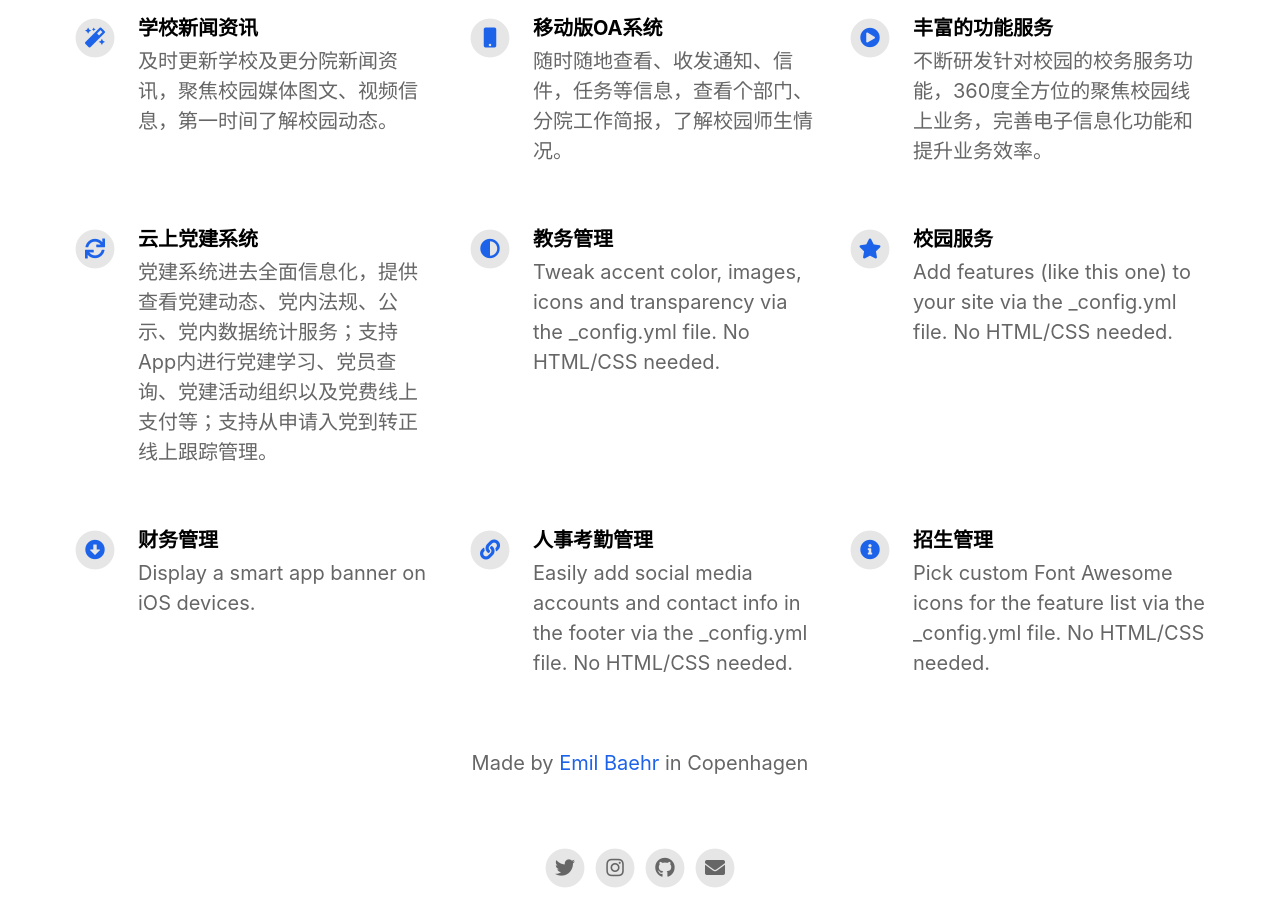
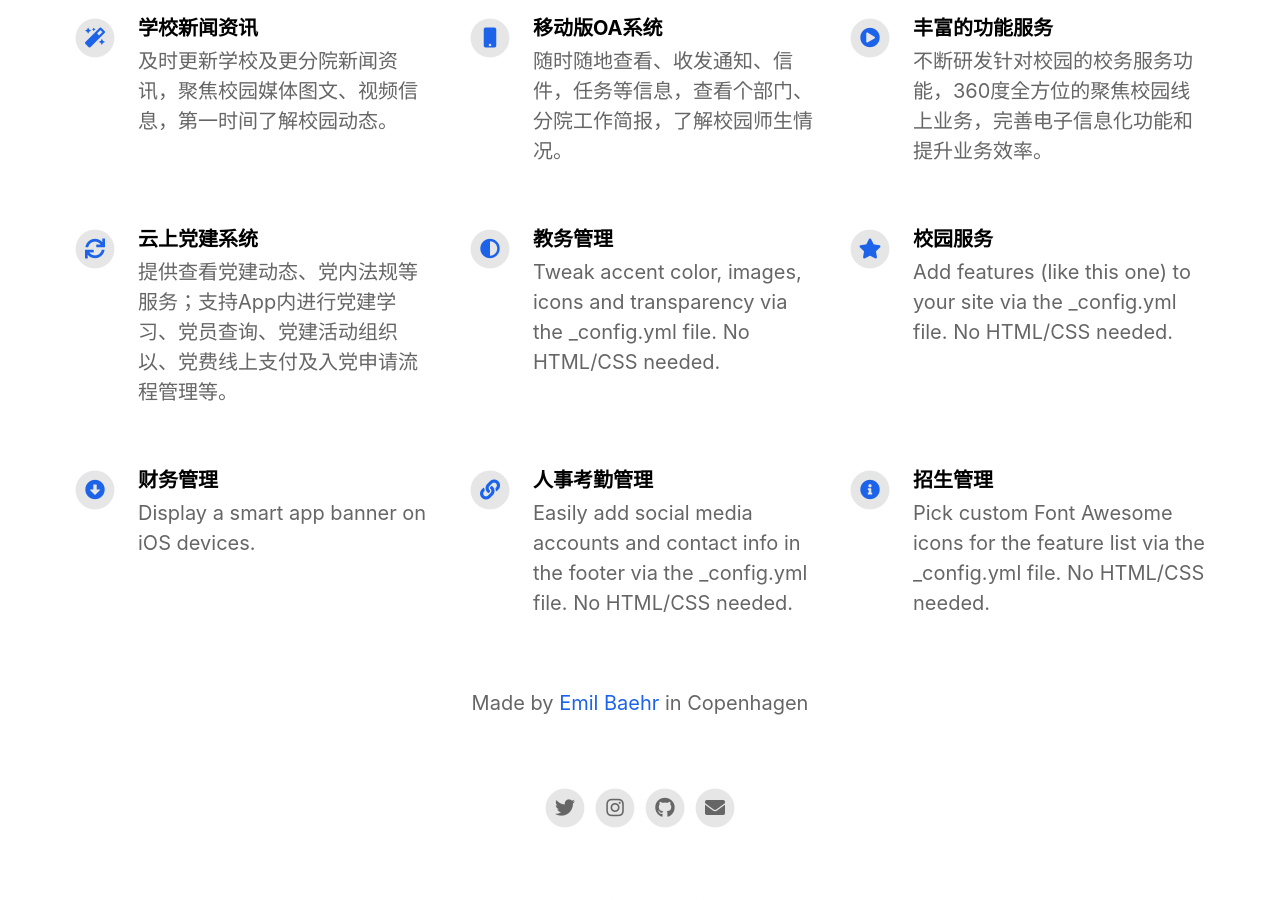
Before and after one commit to Qson8/ahead_apps, a Jekyll site: the page built from index.html, in a window 1280 px wide and 900 px high, scrolled down 1066 px. Built offline with Jekyll 4.4.1, drawn with Linux system fonts in a browser that asks for light colours; nearby versions of some CDN libraries.

Commit message:
提交更改

```diff
--- a/_config.yml
+++ b/_config.yml
@@ -48,7 +48,7 @@ features                                  :
     fontawesome_icon_name                 : play-circle
 
   - title                                 : 云上党建系统
-    description                           : 党建系统进去全面信息化，提供查看党建动态、党内法规、公示、党内数据统计服务；支持App内进行党建学习、党员查询、党建活动组织以及党费线上支付等；支持从申请入党到转正线上跟踪管理。
+    description                           : 提供查看党建动态、党内法规等服务；支持App内进行党建学习、党员查询、党建活动组织以、党费线上支付及入党申请流程管理等。
     fontawesome_icon_name                 : sync
 
   - title                                 : 教务管理
```
